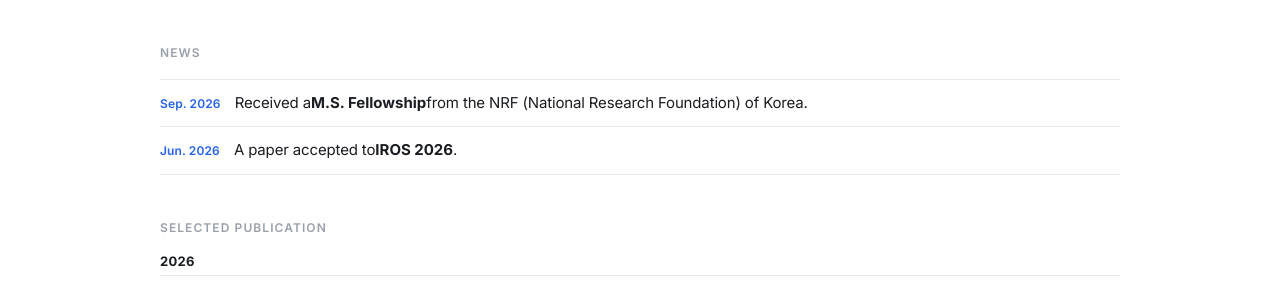
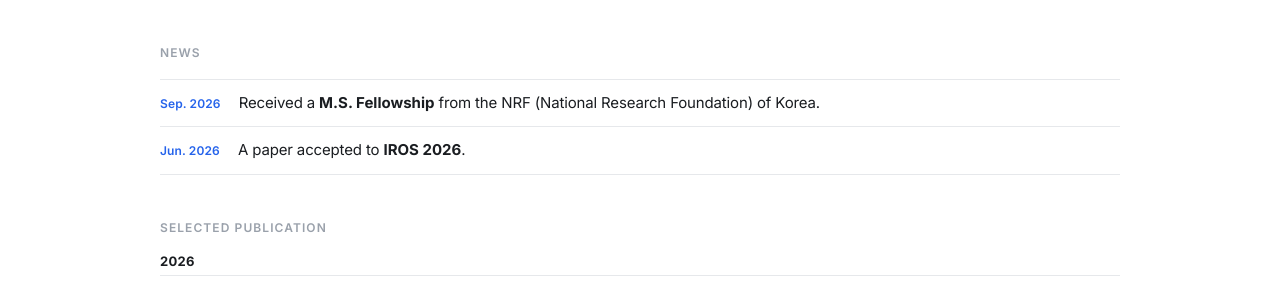
Before and after one commit to cosdeneb/cosdeneb.github.io, a Jekyll site: the page built from index.md, in a window 1280 px wide. Shown: the part 481-767 px from the top of the page. Built offline with Jekyll 4.4.1, drawn with Linux system fonts in a browser that asks for light colours.

Commit message:
Drop flex on .home-news li; flexbox was collapsing whitespace around inline bold text
Flex layout generates anonymous flex items for text runs split by inline
elements, and browsers trim whitespace at those item boundaries, so words
next to a <b> tag ran together with no space. Plain inline flow preserves
the text exactly as authored; the date-to-text gap now comes from a
margin on .news-date instead.

Co-Authored-By: Claude Sonnet 5 <noreply@anthropic.com>

```diff
--- a/_config.yml
+++ b/_config.yml
@@ -67,4 +67,4 @@ exclude:
   - vendor/ruby/
 
 # Used for defeating caching
-version: 21
+version: 22
--- a/_sass/_site.scss
+++ b/_sass/_site.scss
@@ -290,8 +290,6 @@
   }
 
   li {
-    display: flex;
-    align-items: baseline;
     padding: 11px 0;
     margin-bottom: 0;
     border-bottom: 1px solid $line;
@@ -303,7 +301,6 @@
 }
 
 .news-date {
-  flex: 0 0 auto;
   margin-right: 14px;
   color: $accent;
   font-size: 12px;
```
